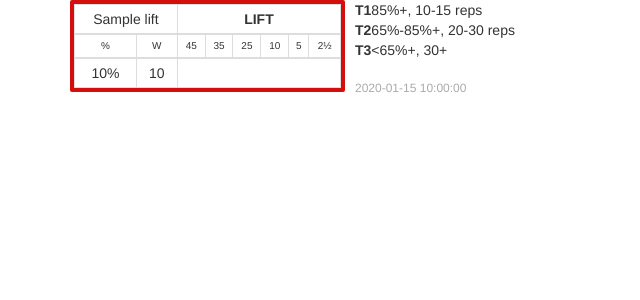
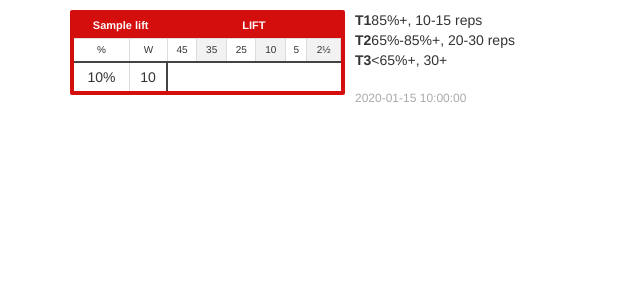
Before and after one commit to alexjpaz/paz-fit, a Python web app: template src/python/templates/gzcl.html in a window 1280 px wide. Shown: the top 300 px of the page, without its empty margins (0-640 px from the left). Run offline with Jinja, Linux system fonts and the light colour scheme; the template is opened without the code that fills it: most values are stand-ins (such as "Sample title", 1, 10 or a date in 2020); some libraries are stand-ins or nearby versions.

Commit message:
template styling

```diff
--- a/src/assets/static/table/style.css
+++ b/src/assets/static/table/style.css
@@ -1,12 +1,22 @@
-.lift--1 .lift__week-table {background: rgba(212, 13, 13, 1);}
-.lift--2 .lift__week-table {background: rgba(0, 187, 0, 1);}
-.lift--3 .lift__week-table {background: rgba(23, 23, 189, 1);}
-.lift--4 .lift__week-table {background: rgba(255, 112, 0, 1);}
+.lift--1 .lift__week-table,
+.lift--1 .lift__week-header
+{background: rgba(212, 13, 13, 1);}
 
-.lift__fraction--85 { background: #444; color: white; font-weight: bold}
-.lift__fraction--65 { background: #aaa; color: white; font-weight: bold}
+.lift--2 .lift__week-table,
+.lift--2 .lift__week-header
+{background: rgba(0, 187, 0, 1);}
 
-.lift__month {
+.lift--3 .lift__week-table,
+.lift--3 .lift__week-header
+{background: rgba(23, 23, 189, 1);}
+
+.lift--4 .lift__week-table,
+.lift--4 .lift__week-header
+{background: rgba(255, 112, 0, 1);}
+
+
+.container {
+	padding-top: 10px;
 }
 
 .lift__max {
@@ -27,6 +37,7 @@
 .lift__week table {
 	background-color: #fff;
 	margin-bottom: 0;
+	width: 100%;
 }
 
 .lift__week thead {
@@ -36,6 +47,7 @@
 .lift__week th {
 	padding: 4px !important;
 	text-align: center;
+	border-right: 1px solid #ddd;
 }
 .lift__week-legend {
 	font-size: 10px;
@@ -45,3 +57,38 @@
 	font-size: 12px;
 	color: #aaa;
 }
+
+.lift__week-header td,
+.lift__week-header th
+{
+	border: none !important;
+}
+
+.lift__week-header th {
+	font-size: 11px;
+}
+
+.lift__week-header {
+	color: #fafafa;
+	border: none !important;
+}
+
+.lift__week-legend {
+}
+
+.lift__set td:nth-child(2) {
+	border-right: solid 2px #444;
+}
+
+.lift__week-legend td {
+	border-bottom: solid 2px #444 !important;
+}
+
+.lift__week-legend td:nth-child(2n+4),
+.lift__set td:nth-child(2n+4) {
+	background: rgba(0,0,0,0.05);
+
+}
+
+.page--gzcl .lift__set--85 { background: #444; color: white; font-weight: bold}
+.page--gzcl .lift__set--65 { background: #aaa; color: white; font-weight: bold}
--- a/src/python/templates/gzcl.html
+++ b/src/python/templates/gzcl.html
@@ -9,17 +9,17 @@
     <link href="/assets/static/table/style.css" rel="stylesheet">
   </head>
   <body>
-	  <div class='container'>
+	  <div class='container page--gzcl'>
 		  {% for lift, month in table.iteritems() %}
 		  <div class='lift lift--{{loop.index}}'>
 			  <div class='lift__month'>
 				  {% for week in ['X'] %}
 				  <div class='col-md-3 lift__week lift__week--{{week}}'>
 					  <div class='lift__week-table'>
-					  <table class='table table-bordered '>
+					  <table class='table'>
 						  <thead>
-							  <tr>
-								  <td colspan='2'>{{ lift }}</td>
+							  <tr class='lift__week-header'>
+								  <th colspan='2'>{{ lift }}</th>
 								  <th colspan='6'>LIFT</th>
 							  </tr>
 							  <tr class='lift__week-legend'>
@@ -35,7 +35,7 @@
 						  </thead>
 						  <tbody>
 							  {% for pct, plates in month[week].iteritems() | sort %}
-							  <tr class='lift__fraction--{{ (pct*100) | int }}'>
+							  <tr class='lift__set lift__set--{{ (pct*100) | int }}'>
 								  <td>{{ (pct*100) | int }}%</td>
 								  {% for plate in plates %}
 								  <td>{{ plate | int }}</td>
```
Also changed, not shown: src/python/templates/531.html (+5 -5 lines).
